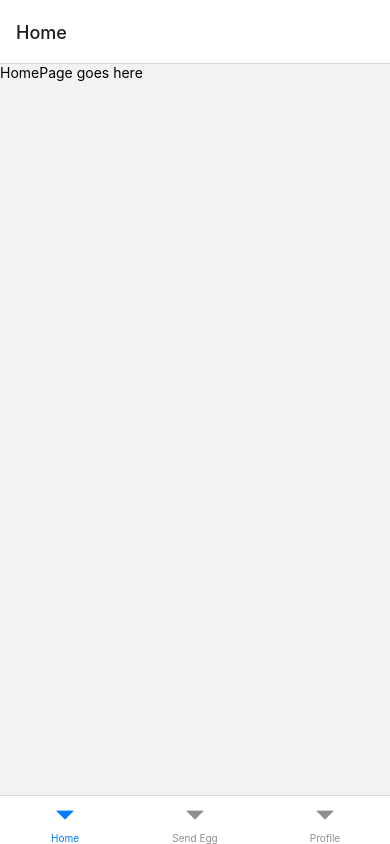
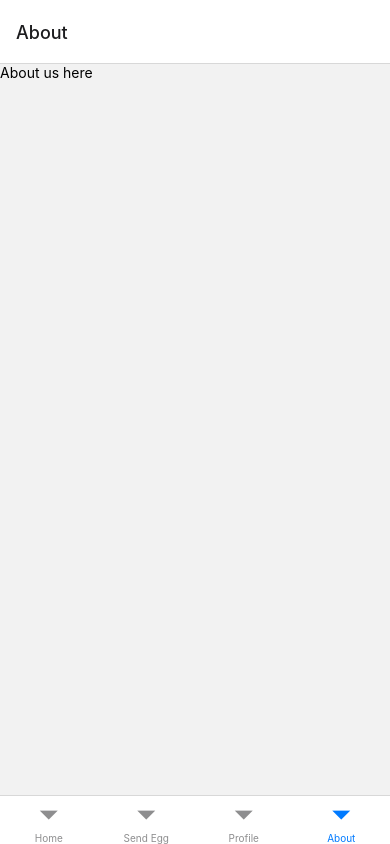
Before and after one commit to SirPhoros/love-birds, a React Native app: screen /About in a window 390 px wide. Built offline with nearby package versions, Linux system fonts and the light colour scheme.

Commit message:
added about us link in nav bar

```diff
--- a/App.tsx
+++ b/App.tsx
@@ -6,6 +6,7 @@ import { createBottomTabNavigator } from '@react-navigation/bottom-tabs';
 import HomePage from './src/HomePage'
 import SendEggIcon from './src/Home_Children/SendEggIcon';
 import ProfilePage from './src/ProfilePage';
+import AboutPage from './src/Nav_Children/AboutPage';
 
 
 const Tab = createBottomTabNavigator();
@@ -17,6 +18,7 @@ export default function App() {
 			<Tab.Screen name="Home" component={ HomePage }/>
 			<Tab.Screen name="Send Egg" component={ SendEggIcon } />
 			<Tab.Screen name="Profile" component={ ProfilePage } />
+			<Tab.Screen name="About" component={ AboutPage } />
 		  </Tab.Navigator>
 		</NavigationContainer>
 	)
--- /dev/null
+++ b/src/Nav_Children/AboutPage.tsx
@@ -0,0 +1,12 @@
+import React from "react";
+import { Text, View } from "react-native";
+
+export default function AboutPage() {
+    return (
+    <>
+        <View>
+            <Text>About us here</Text>
+        </View>
+    </>
+    )
+}
```
